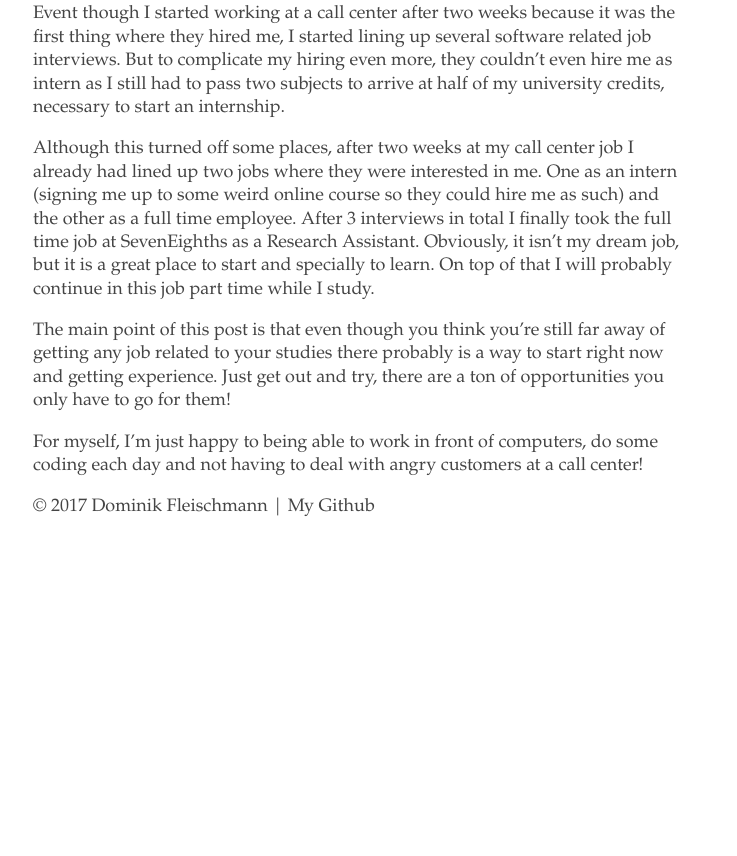
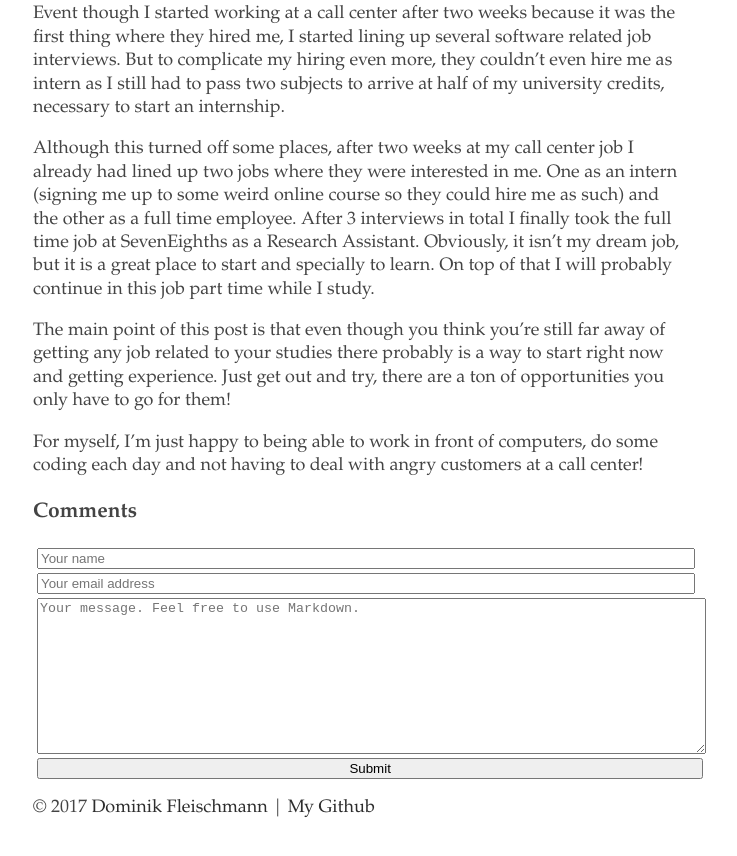
Before and after one commit to DomFleischmann/blog, a plain HTML site: page post/my-first-job-in-the-industry/index.html in a window 1280 px wide. Shown: the part 488-1344 px from the top of the page, without its empty margins (282-1019 px from the left). Before the commit the page ends 1048 px from the top, so only its background shows below. Drawn offline with Linux system fonts and the light colour scheme.

Commit message:
Added comment functionality

```diff
--- a/css/style.css
+++ b/css/style.css
@@ -1,10 +1,10 @@
 a {
     text-decoration:inherit;
-    color: inherit;
+    color: #2d2d2d;
 
 }
 a:hover {
-    color: #2d2d2d;
+    color: black;
 }
 
 h1 {
@@ -42,3 +42,19 @@ body {
     display:table;
     font-size:15px;
 }
+
+input {
+    display: block;
+    width: 100%;
+    margin: 4px;
+}
+
+#post-button {
+    width:102.5%;
+}
+
+textarea {
+    display:block;
+    width: 102%;
+    margin:4px;
+}
--- a/post/my-first-job-in-the-industry/index.html
+++ b/post/my-first-job-in-the-industry/index.html
@@ -66,6 +66,24 @@ center!</p>
 			</div>
 		</article>
 	</main>
+
+  <h3>Comments</h3>
+
+
+
+
+
+
+
+<form method="POST" action="https://api.staticman.net/v2/entry/DomFleischmann/blog/master/">
+    <input type="hidden" name="options[redirect]" value="https://domfleischmann.github.io/blog/post/my-first-job-in-the-industry/#comment-submitted">
+    <input type="hidden" name="options[entryId]" value="583fad265473e508a4139bcac2a7c980">
+    <input name="fields[name]" type="text" class="post-comment-field" placeholder="Your name">
+    <input name="fields[email]" type="email" class="post-comment-field" placeholder="Your email address">
+    <textarea name="fields[body]" class="post-comment-field" placeholder="Your message. Feel free to use Markdown." rows="10"></textarea>
+    <input type="submit" id="post-button" value="Submit">
+</form>
+
 	<footer>
 		<p>&copy; 2017 <a href="https://domfleischmann.github.io">Dominik Fleischmann</a>  | <a href="https://github.com/DomFleischmann">My Github </a></p>
 	</footer>
```
Also changed, not shown: post/building-my-blog/index.html (+18 -0 lines), post/machine-learning-course-1/index.html (+18 -0 lines), post/machine-learning-course-2/index.html (+18 -0 lines).
